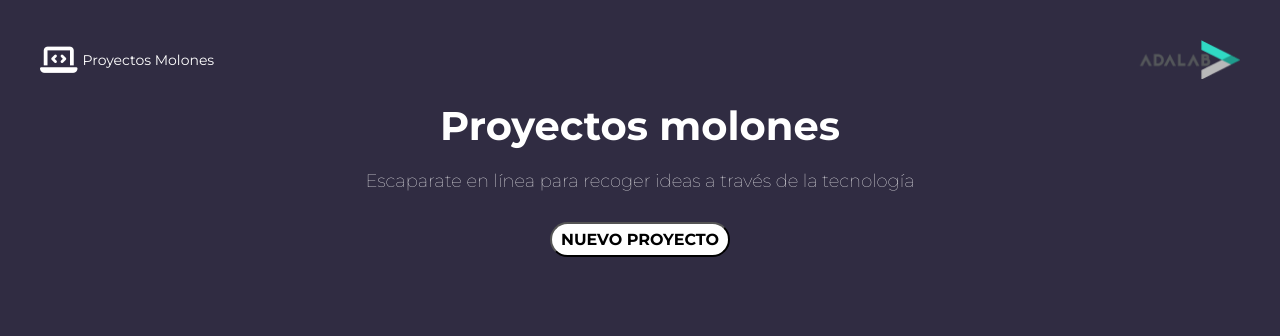
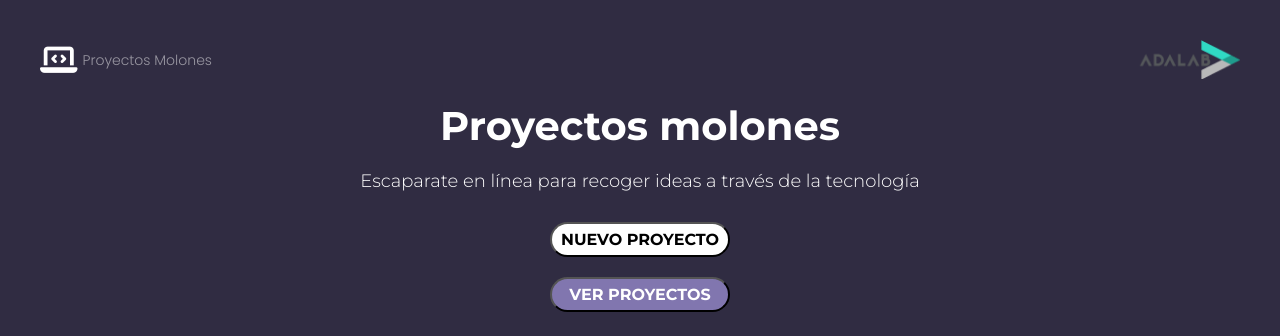
Before and after one commit to MBueno992/project-promo-v-module-3-team-3, a React (Vite) app: page / in a window 1280 px wide. Shown: the top 336 px of the page. Built offline with nearby package versions, Linux system fonts and the light colour scheme; grey boxes are pictures that could not be loaded.

Commit message:
create font families and color variables, finish style of header and footer

```diff
--- a/index.html
+++ b/index.html
@@ -7,8 +7,16 @@
   <meta name="viewport" content="width=device-width, initial-scale=1.0" />
   <script src="https://kit.fontawesome.com/153e998e96.js" crossorigin="anonymous"></script>
   <link rel="preconnect" href="https://fonts.googleapis.com">
-<link rel="preconnect" href="https://fonts.gstatic.com" crossorigin>
-<link href="https://fonts.googleapis.com/css2?family=Catamaran:wght@100..900&family=Montserrat:ital,wght@0,100..900;1,100..900&family=Poppins:ital,wght@0,100;0,200;0,300;0,400;0,500;0,600;0,700;0,800;0,900;1,100;1,200;1,300;1,400;1,500;1,600;1,700;1,800;1,900&family=Roboto:ital,wght@0,100;0,300;0,400;0,500;0,700;0,900;1,100;1,300;1,400;1,500;1,700;1,900&display=swap" rel="stylesheet">
+  <link rel="preconnect" href="https://fonts.gstatic.com" crossorigin>
+  <link
+    href="https://fonts.googleapis.com/css2?family=Catamaran:wght@100..900&family=Montserrat:ital,wght@0,100..900;1,100..900&family=Poppins:ital,wght@0,100;0,200;0,300;0,400;0,500;0,600;0,700;0,800;0,900;1,100;1,200;1,300;1,400;1,500;1,600;1,700;1,800;1,900&family=Roboto:ital,wght@0,100;0,300;0,400;0,500;0,700;0,900;1,100;1,300;1,400;1,500;1,700;1,900&display=swap"
+    rel="stylesheet">
+  <link
+    href="https://fonts.googleapis.com/css2?family=Poppins:ital,wght@0,100;0,200;0,300;0,400;0,500;0,600;0,700;0,800;0,900;1,100;1,200;1,300;1,400;1,500;1,600;1,700;1,800;1,900&display=swap"
+    rel="stylesheet">
+  <link
+    href="https://fonts.googleapis.com/css2?family=Catamaran:wght@100..900&family=Montserrat:ital,wght@0,100..900;1,100..900&family=Poppins:ital,wght@0,100;0,200;0,300;0,400;0,500;0,600;0,700;0,800;0,900;1,100;1,200;1,300;1,400;1,500;1,600;1,700;1,800;1,900&display=swap"
+    rel="stylesheet">
   <title>Proyectos molones</title>
 
 </head>
--- a/src/components/App.jsx
+++ b/src/components/App.jsx
@@ -43,7 +43,8 @@
           <h2>
             Escaparate en línea para recoger ideas a través de la tecnología
           </h2>
-          <button className="header__title--btn">Nuevo proyecto</button>
+          <button className="header__title--new-btn">Nuevo proyecto</button>
+          <button className="header__title--see-btn">Ver proyectos</button>
         </div>
       </header>
 
--- a/src/scss/core/_variables.scss
+++ b/src/scss/core/_variables.scss
@@ -1,2 +1,8 @@
 $color-white: #ffffff;
+$color-white-50: rgba(255, 255, 255, 0.5);
 $color-dark: #302c42;
+$color-dark-lilac: #8176af;
+
+$font-family-catamaran: "Catamaran", sans-serif;
+$font-family-poppins: "Poppins", sans-serif;
+$font-family-montserrat: "Montserrat", sans-serif;
--- a/src/scss/layout/_header.scss
+++ b/src/scss/layout/_header.scss
@@ -29,8 +29,10 @@
             }
 
             .text {
-                color: $color-white;
+                color: $color-white-50;
                 font-size: 1.4rem;
+                font-family: $font-family-poppins;
+                font-weight: 300;
             }
         }
 
@@ -51,6 +53,8 @@
         h1 {
             color: $color-white;
             font-size: 4rem;
+            font-family: $font-family-montserrat;
+            font-weight: bold;
             text-align: center;
 
             @media screen {
@@ -61,15 +65,17 @@
         h2 {
             color: $color-white;
             font-size: 1.8rem;
+            font-family: $font-family-montserrat;
+            font-weight: 300;
             text-align: center;
-            font-weight: 100;
+
 
             @media screen {
                 padding: 20px;
             }
         }
 
-        &--btn {
+        &--new-btn {
             font-size: 0.9rem;
             font-weight: bold;
             text-transform: uppercase;
@@ -85,6 +91,24 @@
                 height: 35px;
             }
         }
+
+        &--see-btn {
+            font-size: 0.9rem;
+            font-weight: bold;
+            text-transform: uppercase;
+            background-color: $color-dark-lilac;
+            color: $color-white;
+            border-radius: 20px;
+            width: 116.4px;
+            height: 21.9px;
+            margin: 10px;
+
+            @media screen {
+                font-size: 1.6rem;
+                width: 180px;
+                height: 35px;
+            }
+        }
     }
 
 }
```
Lines whose indentation alone changed are shown as unchanged.
